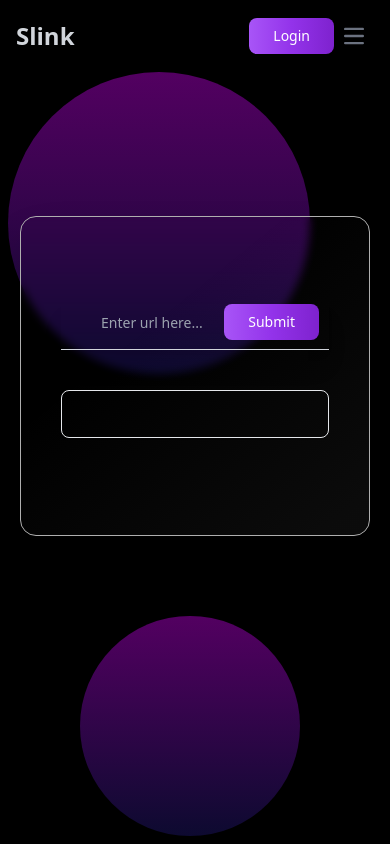
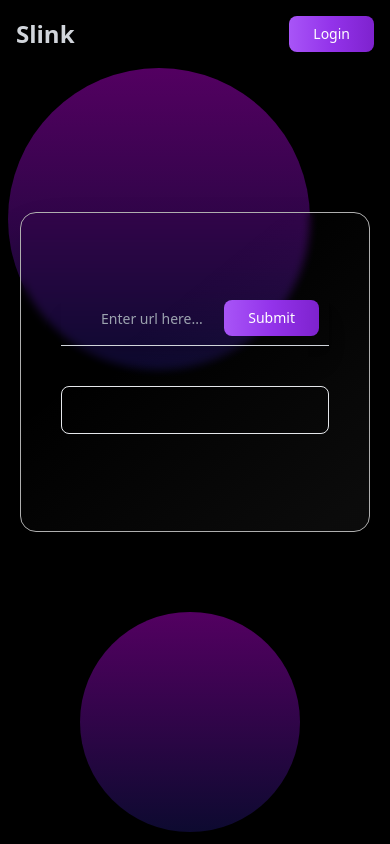
Before and after one commit to DrPrime01/sneakylink, a React (Vite) app: page / in a window 390 px wide. Shown: the top 844 px of the page. Built offline with nearby package versions, Linux system fonts and the light colour scheme; the HTML template or start-up script is replaced by a standard one.

Commit message:
removed menu icon for unauthenticated users on mobile

```diff
--- a/src/components/Navbar.jsx
+++ b/src/components/Navbar.jsx
@@ -88,6 +88,7 @@ function Navbar() {
 							</div>{" "}
 						</>
 					)}
+					{user?.isAuthenticated && (
 						<button
 							data-collapse-toggle="navbar-user"
 							type="button"
@@ -112,6 +113,7 @@ function Navbar() {
 								/>
 							</svg>
 						</button>
+					)}
 				</div>
 				{user?.isAuthenticated && (
 					<div
```
Lines whose indentation alone changed are shown as unchanged.
